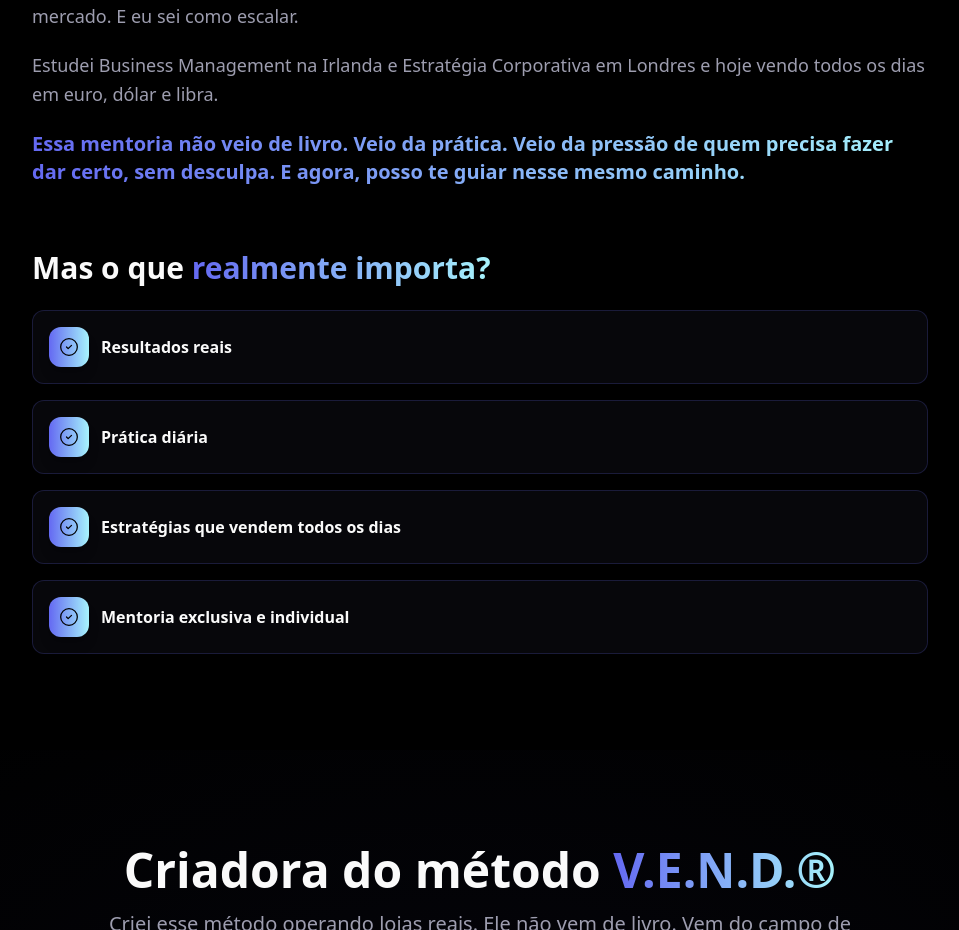
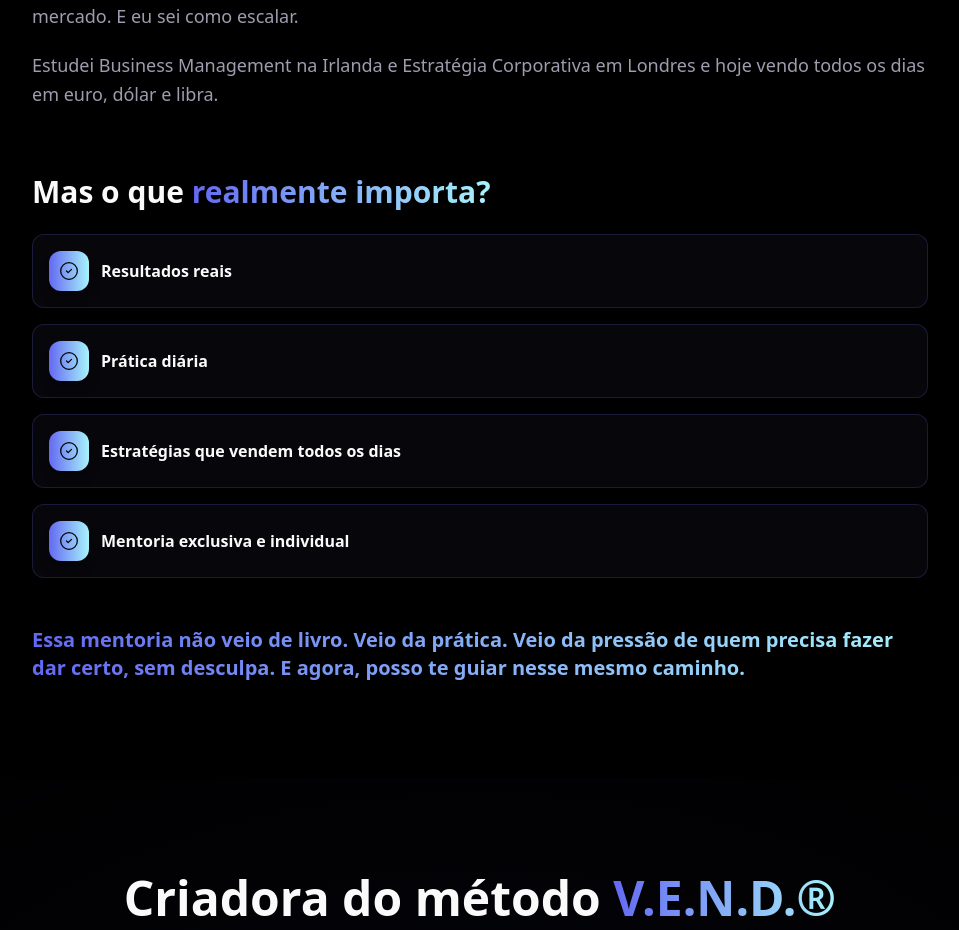
Before and after one commit to carolinetereza/fator-euro-mentoria, a React (Vite) app: page / in a window 1280 px wide. Shown: the part 1366-2296 px from the top of the page, without its empty margins (160-1119 px from the left). Built offline with nearby package versions, Linux system fonts and the light colour scheme; the HTML template or start-up script is replaced by a standard one.

Commit message:
Update Authority section content

```diff
--- a/src/components/Authority.tsx
+++ b/src/components/Authority.tsx
@@ -74,11 +74,6 @@ export const Authority = () => {
                 Estudei Business Management na Irlanda e Estratégia Corporativa em Londres
                 e hoje vendo todos os dias em euro, dólar e libra.
               </p>
-
-              <p className="bg-gradient-accent bg-clip-text text-transparent font-semibold text-xl">
-                Essa mentoria não veio de livro. Veio da prática. Veio da pressão de quem
-                precisa fazer dar certo, sem desculpa. E agora, posso te guiar nesse mesmo caminho.
-              </p>
             </div>
 
             {/* What matters section */}
@@ -100,6 +95,11 @@ export const Authority = () => {
                   </div>
                 ))}
               </div>
+
+              <p className="bg-gradient-accent bg-clip-text text-transparent font-semibold text-xl pt-6">
+                Essa mentoria não veio de livro. Veio da prática. Veio da pressão de quem
+                precisa fazer dar certo, sem desculpa. E agora, posso te guiar nesse mesmo caminho.
+              </p>
             </div>
           </div>
         </div>
```
